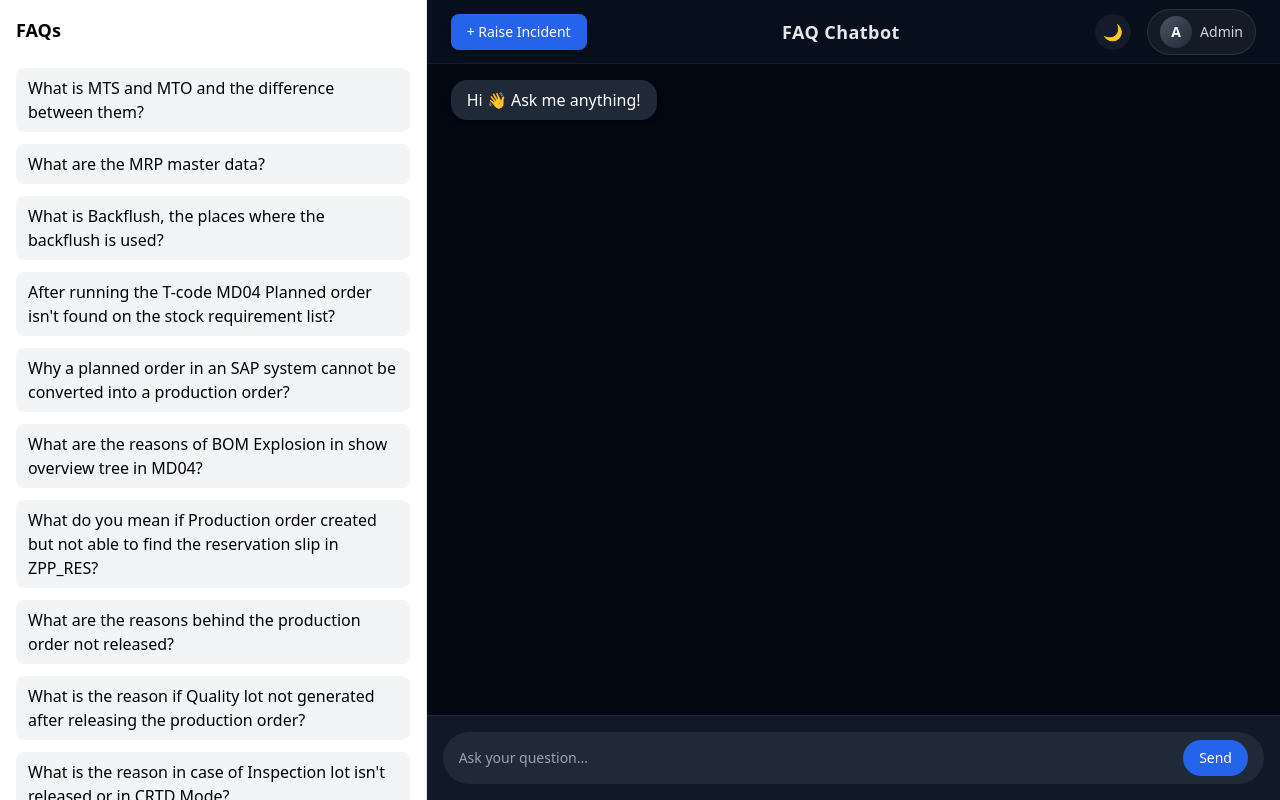
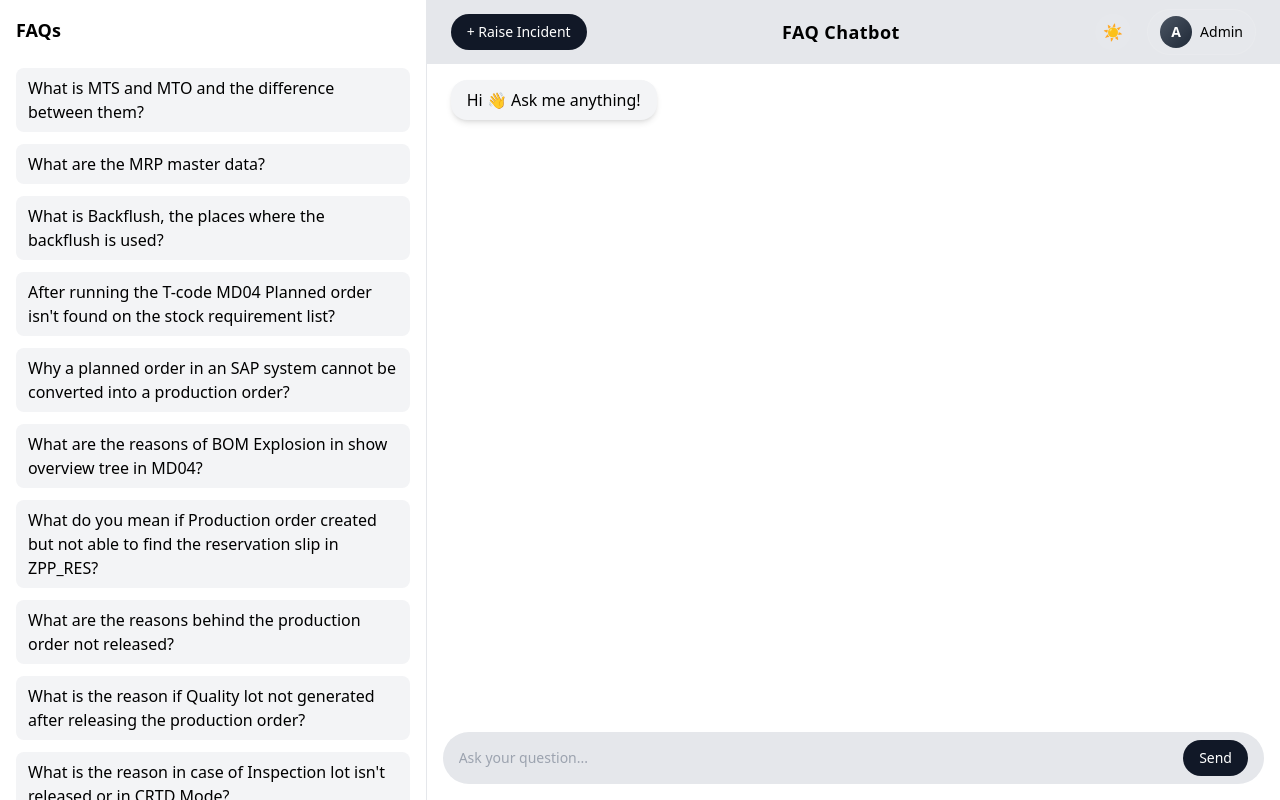
Before and after one commit to Abjodd/faq, a React (Vite) app in the folder faq-chatbot/: page / in a window 1280 px wide. Built offline with nearby package versions, Linux system fonts and the light colour scheme.

Commit message:
Added toggle functionality.

```diff
--- a/faq-chatbot/src/App.jsx
+++ b/faq-chatbot/src/App.jsx
@@ -49,7 +49,10 @@ function ChatPage() {
   };
 
   return (
-    <div className="flex h-screen bg-gray-950 text-white">
+    <div className="flex h-screen
+          bg-white text-black
+          dark:bg-[#0b1220] dark:text-gray-200
+          transition-colors duration-300">
       <Sidebar setSelectedQuestion={setInput}/>
 
       <div className="flex flex-col flex-1">
@@ -67,8 +70,8 @@ function ChatPage() {
               <div
                 className={`px-4 py-2 rounded-2xl max-w-md shadow-md ${
                   msg.sender === "user"
-                    ? "bg-blue-600"
-                    : "bg-gray-800"
+                  ? "bg-gray-200 text-black dark:bg-[#1f2937] dark:text-white"
+                  : "bg-gray-100 text-black dark:bg-[#111827] dark:text-gray-200"
                 }`}
               >
                 {msg.text}
@@ -77,15 +80,16 @@ function ChatPage() {
           ))}
 
           {loading && (
-            <div className="text-gray-400 text-sm animate-pulse">
+            <div className="dark:text-gray-400 text-gray-500 text-sm animate-pulse">
               Bot is typing...
             </div>
           )}
         </div>
 
         {/* Input */}
-        <div className="p-4 border-t border-gray-800 bg-gray-900">
-          <div className="flex items-center gap-3 bg-gray-800 rounded-full px-4 py-2">
+        <div className="p-4 border-tbg-gray-100 border-gray-200
+          dark:bg-[#0f172a] dark:border-white/10">
+          <div className="flex items-center gap-3 bg-gray-200 dark:bg-[#1f2937] rounded-full px-4 py-2">
             <input
               type="text"
               className="flex-1 bg-transparent outline-none text-sm"
@@ -97,7 +101,9 @@ function ChatPage() {
 
             <button
               onClick={sendMessage}
-              className="bg-blue-600 hover:bg-blue-700 px-4 py-2 rounded-full text-sm"
+              className="bg-gray-900 text-white hover:bg-black
+              dark:bg-blue-600 dark:text-white dark:hover:bg-blue-700
+              px-4 py-2 rounded-full text-sm transition-all duration-200 active:scale-95"
             >
               Send
             </button>
--- a/faq-chatbot/src/components/navbar.jsx
+++ b/faq-chatbot/src/components/navbar.jsx
@@ -3,29 +3,31 @@ import { Link } from "react-router-dom"; // ✅ FIX
 
 export default function Navbar() {
   const [isOpen, setIsOpen] = useState(false);
-  const [dark, setDark] = useState(true);
+  const [isDark, setIsDark] = useState(
+  document.documentElement.classList.contains("dark"));
 
   const toggleTheme = () => {
-    setDark(!dark);
     document.documentElement.classList.toggle("dark");
+    setIsDark((prev) => !prev);
   };
 
   return (
     <div className="h-16 px-6 flex items-center justify-between
-    bg-[#0b1220]/80 backdrop-blur-xl border-b border-white/5">
+      bg-gray-200 text-black border-b border-gray-200 backdrop-blur-xl
+      dark:bg-[#0f1a2b] dark:text-gray-200 dark:border-white/5">
 
       {/* 🔹 Left: Incident Button */}
       <Link
         to="/incident"
-        className="px-4 py-2 bg-blue-600 hover:bg-blue-700
-        text-white text-sm rounded-lg transition-all duration-200
-        active:scale-95 shadow-md"
+        className="bg-gray-900 text-white hover:bg-black
+        dark:bg-blue-600 dark:text-white dark:hover:bg-blue-700
+        px-4 py-2 rounded-full text-sm transition-all duration-200 active:scale-95"
       >
         + Raise Incident
       </Link>
 
       {/* 🔹 Center: Title */}
-      <h1 className="text-lg font-semibold text-gray-200 tracking-wide">
+      <h1 className="text-lg font-semibold  tracking-wide">
         FAQ Chatbot
       </h1>
 
@@ -38,7 +40,7 @@ export default function Navbar() {
           className="w-9 h-9 flex items-center justify-center rounded-full
           bg-white/5 hover:bg-white/10 transition text-gray-300"
         >
-          {dark ? "🌙" : "☀️"}
+         {isDark ? "🌙" : "☀️"}
         </button>
 
         {/* User */}
@@ -52,7 +54,7 @@ export default function Navbar() {
           flex items-center justify-center text-sm font-semibold text-white">
             A
           </div>
-          <span className="text-sm text-gray-300">Admin</span>
+          <span className="text-sm ">Admin</span>
         </div>
 
         {/* Dropdown */}
--- a/faq-chatbot/tailwind.config.cjs
+++ b/faq-chatbot/tailwind.config.cjs
@@ -1,5 +1,6 @@
 /** @type {import('tailwindcss').Config} */
 module.exports = {
+  darkMode: "class",
   content: [
     "./index.html",
     "./src/**/*.{js,jsx,ts,tsx}",
```
